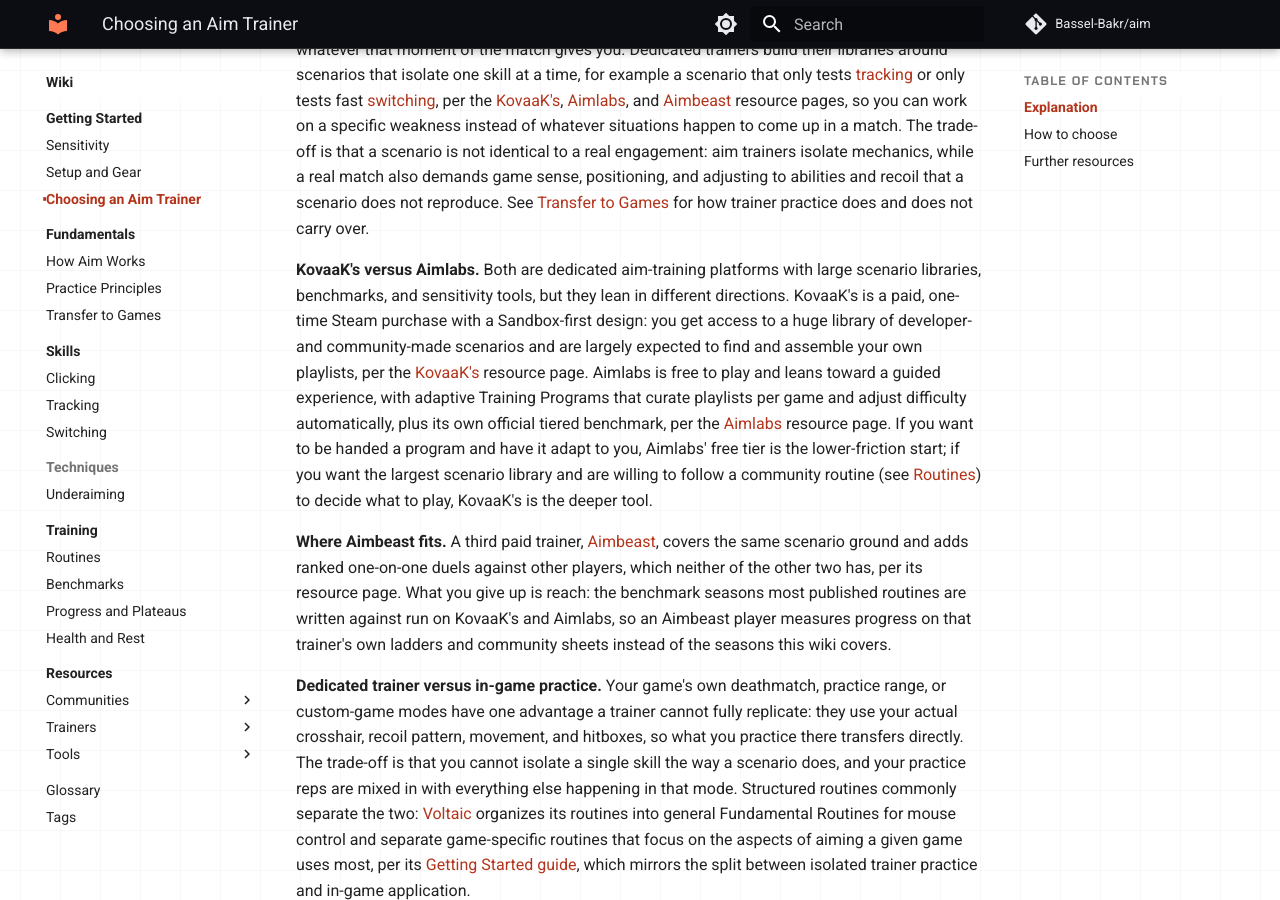
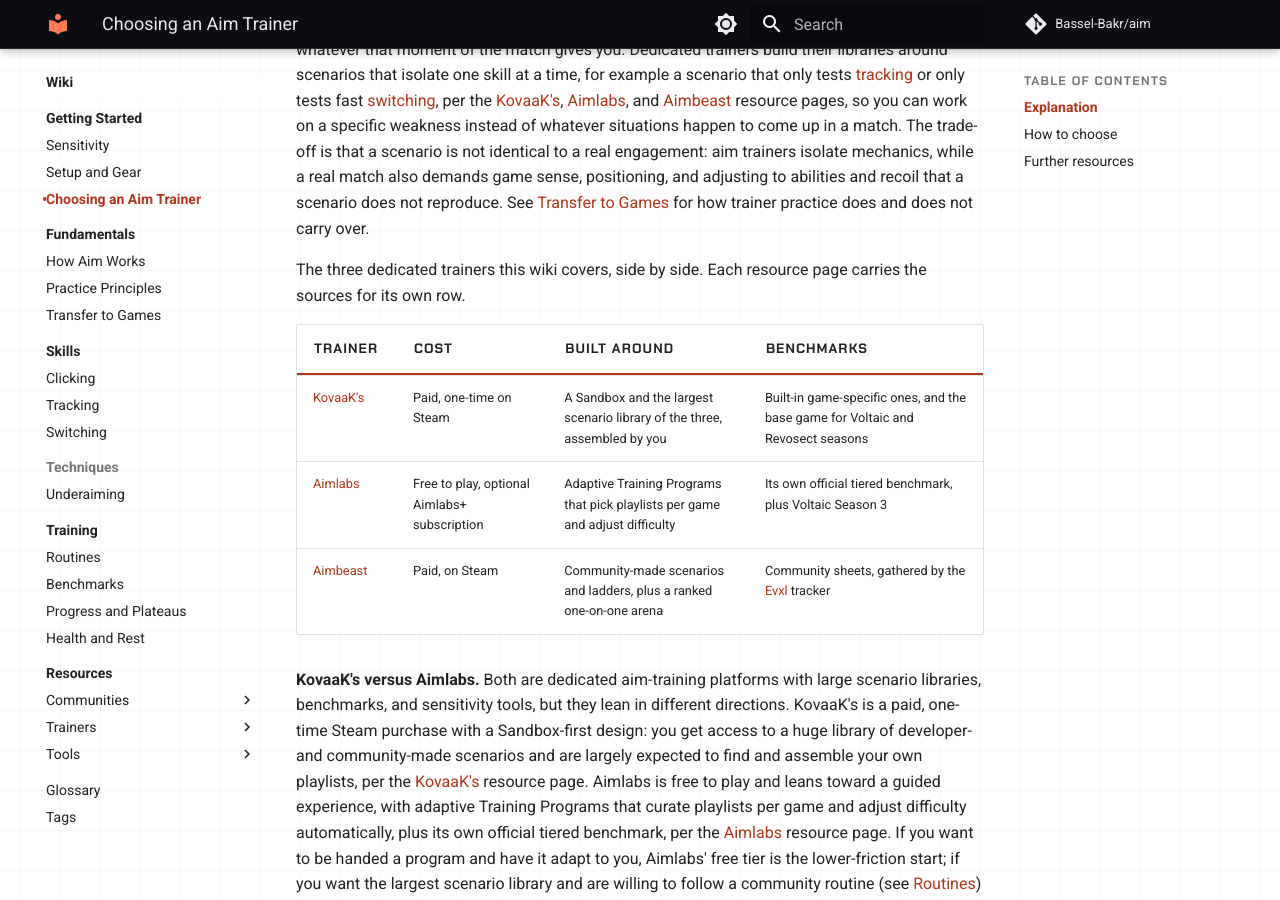
Before and after one commit to Bassel-Bakr/Aim, an MkDocs documentation site: the page built from docs/wiki/getting-started/aim-trainers.md, in a window 1280 px wide and 900 px high, scrolled down 560 px. Built offline with MkDocs 1.6.1 and Material for MkDocs 9.7.7, drawn with Linux system fonts in a browser that asks for light colours; comment, search, counter and statistics services are not loaded.

Commit message:
docs: compare the three trainers in a table
Choosing an Aim Trainer argued the comparison entirely in prose, so a reader
deciding between three trainers had to hold cost, design, and benchmark
support in their head across several paragraphs.

Adds a table above the prose covering cost, what each trainer is built around,
and what benchmarks it runs, with the paragraphs left in place for the
reasoning a table cannot carry. Rows cite nothing directly: each links its
resource page, which holds the sources, matching how the rest of this page
already refers to them.

Uses .aim-table-stack so the benchmarks column drops below the row on a phone
rather than squeezing four columns into 375px.

Co-Authored-By: Claude Opus 5 <noreply@anthropic.com>

```diff
--- a/docs/wiki/getting-started/aim-trainers.md
+++ b/docs/wiki/getting-started/aim-trainers.md
@@ -26,6 +26,19 @@ trainers isolate mechanics, while a real match also demands game sense, position
 to abilities and recoil that a scenario does not reproduce. See
 [Transfer to Games](../fundamentals/transfer-to-games.md) for how trainer practice does and does
 not carry over.
+
+The three dedicated trainers this wiki covers, side by side. Each resource page carries the
+sources for its own row.
+
+<div class="aim-table-stack" markdown>
+
+| Trainer | Cost | Built around | Benchmarks |
+| --- | --- | --- | --- |
+| [KovaaK's](../resources/trainers/kovaaks.md) | Paid, one-time on Steam | A Sandbox and the largest scenario library of the three, assembled by you | Built-in game-specific ones, and the base game for Voltaic and Revosect seasons |
+| [Aimlabs](../resources/trainers/aimlabs.md) | Free to play, optional Aimlabs+ subscription | Adaptive Training Programs that pick playlists per game and adjust difficulty | Its own official tiered benchmark, plus Voltaic Season 3 |
+| [Aimbeast](../resources/trainers/aimbeast.md) | Paid, on Steam | Community-made scenarios and ladders, plus a ranked one-on-one arena | Community sheets, gathered by the [Evxl](../resources/tools/evxl.md) tracker |
+
+</div>
 
 **KovaaK's versus Aimlabs.** Both are dedicated aim-training platforms with large scenario
 libraries, benchmarks, and sensitivity tools, but they lean in different directions. KovaaK's is a
```
